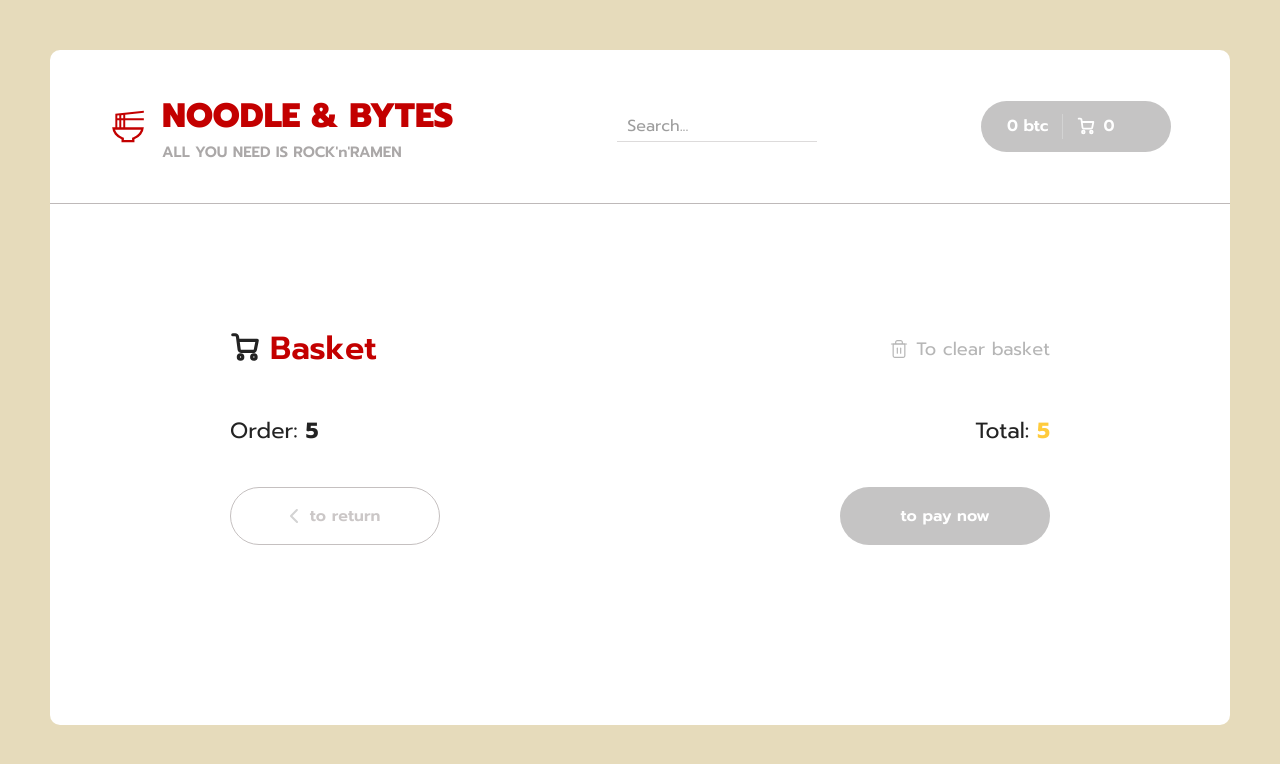
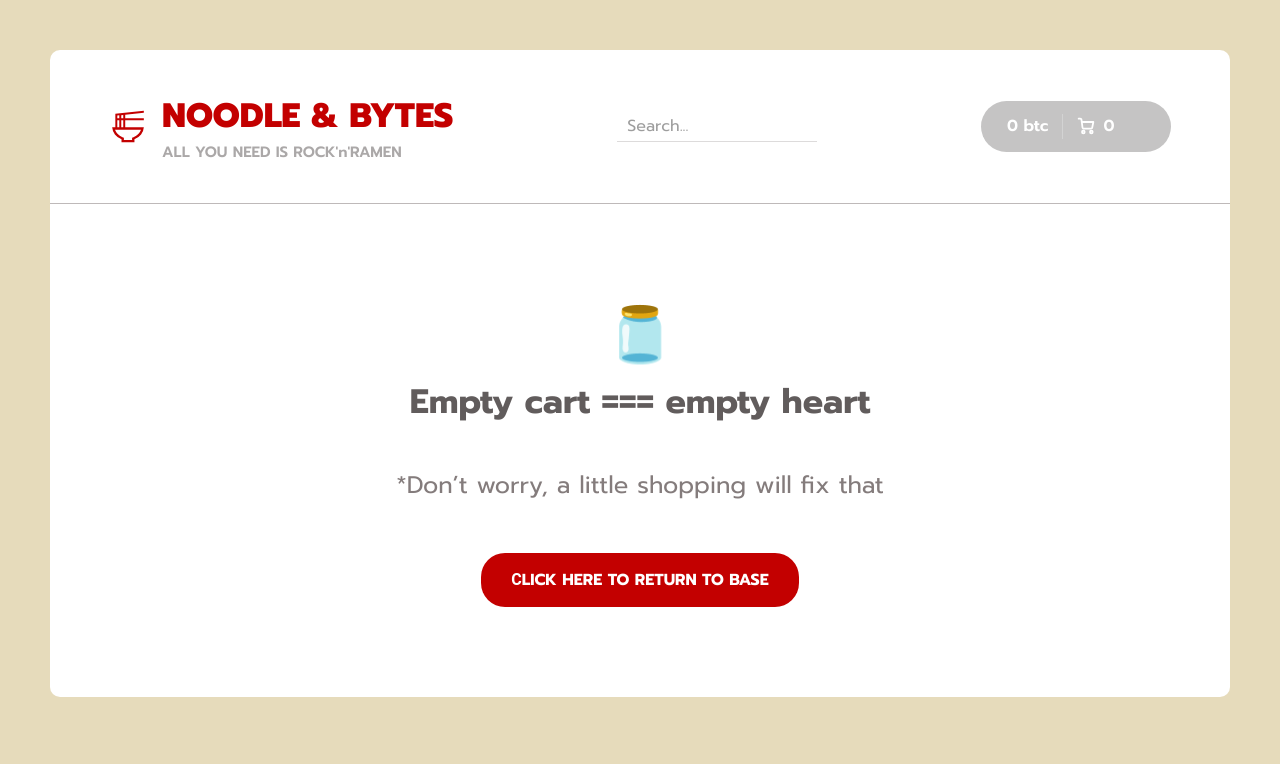
Before and after one commit to stereogamm/web-shop, a React app: page /basket in a window 1280 px wide. Shown: the top 764 px of the page. Built offline with nearby package versions, Linux system fonts and the light colour scheme.

Commit message:
add emptyBasket component, fixed basket button styles

```diff
--- a/src/Components/BasketItem.jsx
+++ b/src/Components/BasketItem.jsx
@@ -2,7 +2,7 @@ import React from "react";
 import image from "../../public/assets/images/ramen_4.png";
 import PropTypes from "prop-types";
 import { useDispatch } from "react-redux";
-import { addItem, minusItem } from "../redux/slices/BasketSlice";
+import { addItem, minusItem, removeItem } from "../redux/slices/BasketSlice";
 
 const BasketItem = ({ id, title, price, count, type, size }) => {
   const dispatch = useDispatch();
@@ -17,6 +17,14 @@ const BasketItem = ({ id, title, price, count, type, size }) => {
 
   const onClickMinus = () => {
     dispatch(minusItem(id));
+  };
+
+  const onClickRemove = () => {
+    if (
+      window.confirm("🐲 Do you really want to delete ramen from basket 🐲?")
+    ) {
+      dispatch(removeItem(id));
+    }
   };
 
   return (
@@ -78,7 +86,7 @@ const BasketItem = ({ id, title, price, count, type, size }) => {
       <div className="cart__item-price">
         <b>{price * count} btc</b>
       </div>
-      <div className="cart__item-remove">
+      <div onClick={onClickRemove} className="cart__item-remove">
         <div className="button button--outline button--circle">
           <svg
             width="10"
@@ -105,7 +113,7 @@ const BasketItem = ({ id, title, price, count, type, size }) => {
 export default BasketItem;
 
 BasketItem.propTypes = {
-  id: PropTypes.string,
+  id: PropTypes.number,
   title: PropTypes.string,
   price: PropTypes.number,
   count: PropTypes.number,
--- a/src/Components/Card/Card.jsx
+++ b/src/Components/Card/Card.jsx
@@ -20,7 +20,6 @@ function Card({ price, title, sizes, types, id }) {
   const [count, setCount] = useState(0);
 
   const isSpicy = ["NO Spicy", "Spicy"];
-  const isSize = ["small", "medium", "big"];
 
   const addRamen = () => {
     setCount(count + 1);
@@ -31,7 +30,7 @@ function Card({ price, title, sizes, types, id }) {
       id,
       price,
       type: isSpicy[activeType],
-      size: isSize[activeSize],
+      size: sizes[activeSize],
       title,
     };
     dispatch(addItem(item));
--- /dev/null
+++ b/src/Components/EmptyBasket.jsx
@@ -0,0 +1,17 @@
+import React from "react";
+import { Link } from "react-router-dom";
+
+import styles from "../Components/NotFoundBlock/notFoundBlock.module.scss";
+
+const EmptyBasket = () => (
+  <div className={styles.root}>
+    <span>🫙</span>
+    <h1>Empty cart === empty heart</h1>
+    <p>*Don’t worry, a little shopping will fix that</p>
+    <Link to="/" className={styles.btn__home} aria-label="return to main page">
+      сlick here to return to base
+    </Link>
+  </div>
+);
+
+export default EmptyBasket;
--- a/src/Components/NotFoundBlock/notFoundBlock.module.scss
+++ b/src/Components/NotFoundBlock/notFoundBlock.module.scss
@@ -1,3 +1,6 @@
+@use "sass:color";
+@import "../../scss/variables";
+
 .root {
   text-align: center;
   padding: 50px;
@@ -23,8 +26,8 @@
     margin-top: 50px;
     display: inline-block;
     padding: 15px 30px;
-    background-color: #f5edd3;
-    color: #7c6e6e;
+    background-color: $logo;
+    color: white;
     font-size: 16px;
     font-weight: bold;
     text-decoration: none;
@@ -32,16 +35,18 @@
     transition: background-color 0.3s ease;
     text-align: center;
     text-transform: uppercase;
-    transition: background-color 0.3s ease, transform 0.2s ease;
+    transition:
+      background-color 0.3s ease,
+      transform 0.2s ease;
   }
 
   .btn__home:hover {
-    background-color: #f8e7bd;
+    background-color: $logo;
+    color: white;
   }
 
   .btn__home:active {
     transform: scale(0.98);
-    background-color: #e9e2c0;
+    background-color: $gray-line;
   }
-
 }
--- a/src/pages/Basket.jsx
+++ b/src/pages/Basket.jsx
@@ -1,26 +1,25 @@
 import React from "react";
 import { Link } from "react-router-dom";
-import { useSelector } from "react-redux";
+import { useSelector, useDispatch } from "react-redux";
 import BasketItem from "../Components/BasketItem";
-
-// import styles from "../Components/NotFoundBlock/notFoundBlock.module.scss";
-
-//TODO: to implement an empty basket logic
-// const Basket = () => (
-//   <div className={styles.root}>
-//     <span>🫙</span>
-//     <h1>Empty cart, empty heart</h1>
-//     <p>*Don’t worry, a little shopping will fix that</p>
-//     <Link to="/" className={styles.btn__home} aria-label="return to main page">
-//       сlick here to return to base
-//     </Link>
-//   </div>
-// );
+import { clearItems } from "../redux/slices/BasketSlice";
+import EmptyBasket from "../Components/EmptyBasket";
 
 //TODO: to add media queries for adaptive layout (min 375px)
 const Basket = () => {
-  // const dispatch = useDispatch();
-  const items = useSelector((state) => state.BasketSlice.items);
+  const dispatch = useDispatch();
+
+  const { totalPrice, items } = useSelector((state) => state.BasketSlice);
+  const totalcount = items.reduce((sum, item) => sum + item.count, 0);
+  const onClickClearBasket = () => {
+    if (window.confirm("🐲 Do you want to clear basket 🐲?")) {
+      dispatch(clearItems());
+    }
+  };
+
+  if (!totalPrice) {
+    return <EmptyBasket />;
+  }
 
   return (
     <div className="container container--cart">
@@ -58,7 +57,7 @@ const Basket = () => {
             </svg>
             Basket
           </h2>
-          <div className="cart__clear">
+          <div onClick={onClickClearBasket} className="cart__clear">
             <svg
               width="20"
               height="20"
@@ -107,11 +106,11 @@ const Basket = () => {
             <div className="cart__bottom-details">
               <span>
                 {" "}
-                Order: <b>5</b>{" "}
+                Order: <b>{totalcount}</b>{" "}
               </span>
               <span>
                 {" "}
-                Total: <b>5</b>{" "}
+                Total: <b>{totalPrice} btc</b>{" "}
               </span>
             </div>
             <div className="cart__bottom-buttons">
@@ -120,23 +119,7 @@ const Basket = () => {
                 className="button button--outline button--add go-back-btn"
                 aria-label="return to main page"
               >
-                <svg
-                  width="8"
-                  height="14"
-                  viewBox="0 0 8 14"
-                  fill="none"
-                  xmlns="http://www.w3.org/2000/svg"
-                >
-                  <path
-                    d="M7 13L1 6.93015L6.86175 1"
-                    stroke="#D3D3D3"
-                    strokeWidth="1.5"
-                    strokeLinecap="round"
-                    strokeLinejoin="round"
-                  />
-                </svg>
-
-                <span>to return</span>
+                <span>return to main page</span>
               </Link>
               <div className="button pay-btn">
                 <span>to pay now</span>
--- a/src/redux/slices/BasketSlice.js
+++ b/src/redux/slices/BasketSlice.js
@@ -24,12 +24,6 @@ export const basketSlice = createSlice({
         0,
       );
     },
-    // plusItem(state, action) {
-    //   const findItem = state.items.find((obj) => obj.id == action.payload);
-    //   if (findItem) {
-    //     findItem.count++;
-    //   }
-    // },
     minusItem(state, action) {
       const findItem = state.items.find((obj) => obj.id == action.payload);
       if (findItem) {
@@ -41,6 +35,7 @@ export const basketSlice = createSlice({
     },
     clearItems(state) {
       state.items = [];
+      state.totalPrice = 0;
     },
   },
 });
--- a/src/scss/app.scss
+++ b/src/scss/app.scss
@@ -249,7 +249,7 @@ body {
 
         &:last-of-type {
           b {
-            color: $orange;
+            color: $logo;
           }
         }
       }
@@ -265,21 +265,20 @@ body {
         align-items: center;
         justify-content: center;
         width: 210px;
+        color: $gray-line;
 
         border-color: color.scale($color: $gray-line, $lightness: 10%);
 
         span {
-          color: color.scale($color: $gray-line, $lightness: 20%);
-          font-weight: 500;
-          font-weight: 600;
+          color: $logo,
         }
 
         &:hover {
-          background-color: color.scale($color: $gray-line, $lightness: 90%);
-          border-color: color.scale($color: $gray-line, $lightness: 90%);
+          background-color: $logo;
+
 
           span {
-            color: $gray-line;
+            color: white;
           }
         }
 
```
